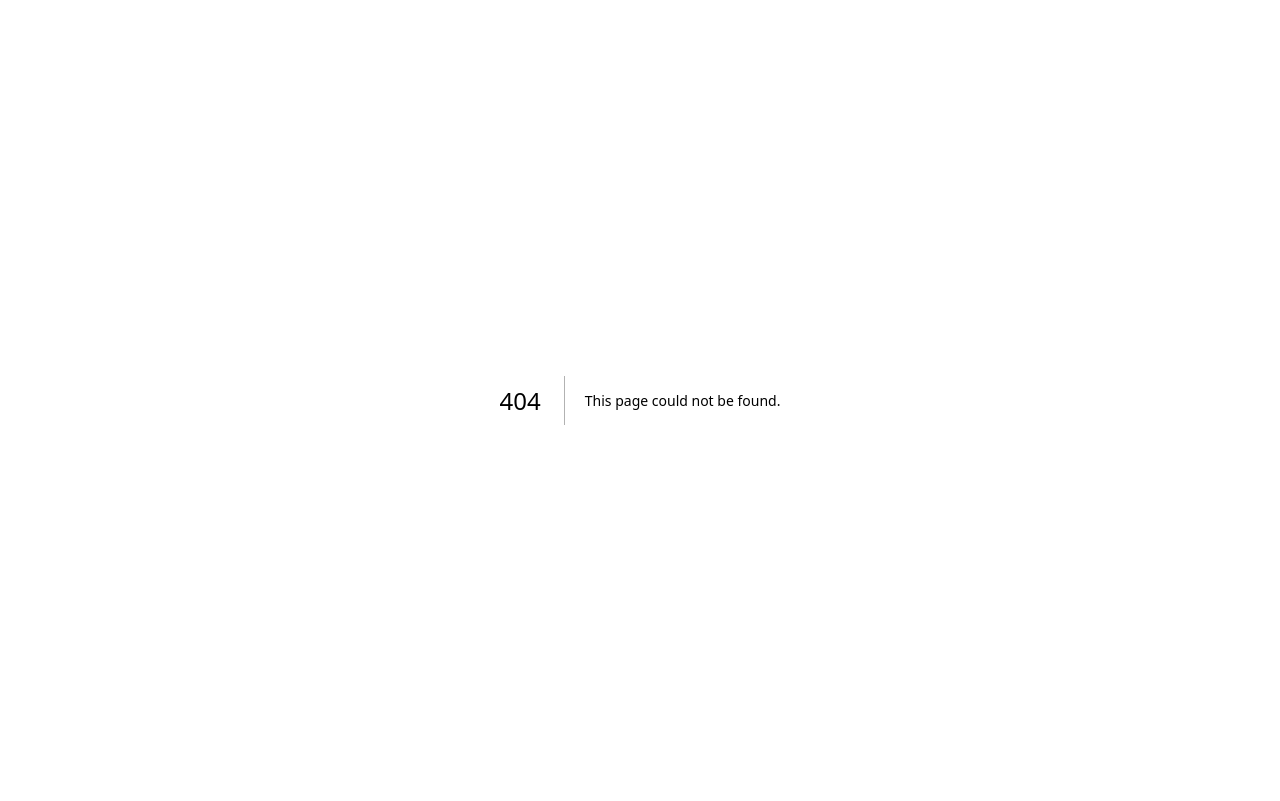
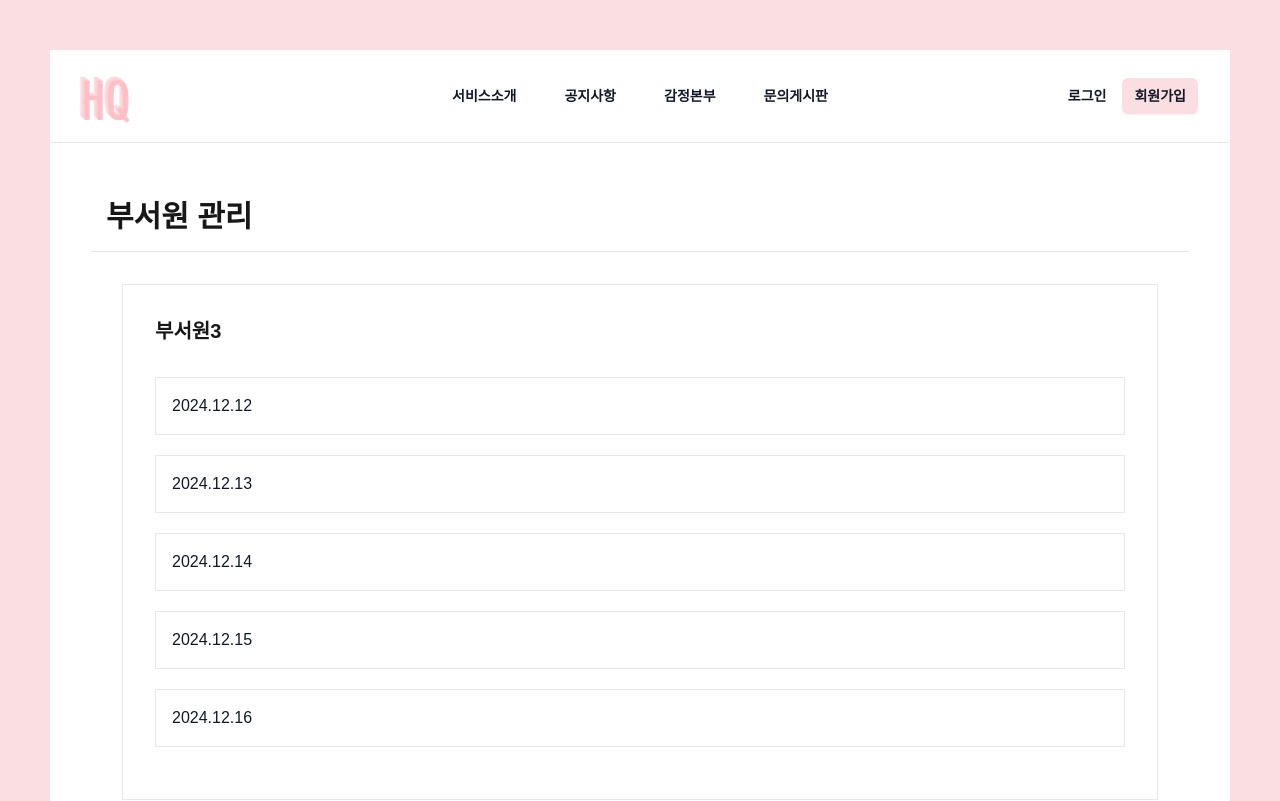
Before and after one commit to gjtjdwl/insideout-front, a Next.js app: page /manage/accepted in a window 1280 px wide. Before the commit this address had no page. Shown: the top 801 px of the page. Built offline with nearby package versions, Linux system fonts and the light colour scheme.

Commit message:
feat : 부서장 관리자 페이지

```diff
--- a/app/(header)/boards/inquiry/[inquiryId]/page.tsx
+++ b/app/(header)/boards/inquiry/[inquiryId]/page.tsx
@@ -7,7 +7,6 @@ import { FiChevronLeft } from 'react-icons/fi';
 import { InquiryData } from '@/app/types/auth';
 import { API } from '@/app/api';
 import InquiryContents from '@/app/components/InquiryContents';
-import moment from 'moment';
 import { formatDateTime } from '@/app/utils/dataFormatter';
 
 type Props = {
--- /dev/null
+++ b/app/(header)/manage/accepted/[sessionID]/page.tsx
@@ -0,0 +1,41 @@
+'use client';
+import { FiChevronLeft } from 'react-icons/fi';
+import { useRouter } from 'next/navigation';
+
+type Props = {
+  params: Promise<{
+    sessionId: number;
+  }>;
+};
+const chatSession = ({ params }: Props) => {
+  const router = useRouter();
+
+  return (
+    <div className="bg-customPink px-4 sm:px-[50px]">
+      <div className="items-center bg-white w-full p-10 min-h-[50vh]">
+        <div className="flex items-center justify-between p-4 border-b">
+          <div className="font-bold text-xl md:text-3xl">부서원 관리</div>
+        </div>
+        <div className="border m-8 p-4 min-h-[500px]">
+          <div className="p-4 flex items-center">
+            <FiChevronLeft
+              type="button"
+              size={25}
+              cursor={'pointer'}
+              onClick={() => router.back()}
+              className="text-gray-600 hover:text-gray-900 mb-[3px] "
+            />
+            <span className="text-base md:text-xl font-semibold ml-3">
+              부서원3
+            </span>
+          </div>
+          <div className="p-4 mx-9 ">
+            <div>상담내용</div>
+          </div>
+        </div>
+      </div>
+    </div>
+  );
+};
+
+export default chatSession;
--- /dev/null
+++ b/app/(header)/manage/accepted/page.tsx
@@ -0,0 +1,56 @@
+import Link from 'next/link';
+
+const member = () => {
+  const session = [
+    {
+      date: '2024.12.12',
+    },
+    {
+      date: '2024.12.13',
+    },
+    {
+      date: '2024.12.14',
+    },
+    {
+      date: '2024.12.15',
+    },
+    {
+      date: '2024.12.16',
+    },
+  ];
+  return (
+    <div className="bg-customPink px-4 sm:px-[50px]">
+      <div className="items-center bg-white w-full p-10 min-h-[50vh]">
+        <div className="flex items-center justify-between p-4 border-b">
+          <div className="font-bold text-xl md:text-3xl">부서원 관리</div>
+        </div>
+        <div className="border m-8 p-4">
+          <div className="p-4">
+            <span className="text-base md:text-xl font-semibold">부서원3</span>
+          </div>
+          <div className="p-4">
+            <ul role="list" className=" min-h-[40vh]">
+              {session.map((session, index) => (
+                <li key={index} className="gap-x-6  cursor-pointer">
+                  <Link
+                    href={`/manage/accepted/${index}`}
+                    className="flex items-center justify-between border mb-5 p-4"
+                  >
+                    <div className="flex min-w-0 gap-x-4">
+                      <div className="min-w-0 flex-auto">
+                        <p className="max-w-[200px] lg:max-w-[850px] sm:max-w-[300px] truncate font-medium text-gray-900">
+                          {session.date}
+                        </p>
+                      </div>
+                    </div>
+                  </Link>
+                </li>
+              ))}
+            </ul>
+          </div>
+        </div>
+      </div>
+    </div>
+  );
+};
+export default member;
--- a/app/(header)/manager/feedback/page.tsx
+++ b/app/(header)/manage/feedback/page.tsx
@@ -1,6 +1,6 @@
 import { RiMailSendFill } from 'react-icons/ri';
 
-export default function feedback() {
+const feedback = () => {
   const products = [
     {
       main: '개선사항1',
@@ -68,4 +68,6 @@ export default function feedback() {
       </div>
     </div>
   );
-}
+};
+
+export default feedback;
--- a/app/(header)/manager/member/page.tsx
+++ /dev/null
@@ -1,15 +0,0 @@
-export default function member() {
-  return (
-    <div className="bg-customPink px-4 sm:px-[50px]">
-      <div className="items-center bg-white w-full p-10 min-h-[50vh]">
-        <div className="flex items-center justify-between p-4 border-b">
-          <div
-            className="font-bold text-xl md:text-3xl"
-          >
-            부서원 관리
-          </div>
-        </div>
-      </div>
-    </div>
-  );
-}
--- a/app/(header)/manager/page.tsx
+++ /dev/null
@@ -1,15 +0,0 @@
-export default function managerPage() {
-  return (
-    <div className="bg-customPink px-4 sm:px-[50px]">
-      <div className="items-center bg-white w-full p-10 min-h-[50vh]">
-        <div className="flex items-center justify-between p-4 border-b">
-          <div
-            className="font-bold text-xl md:text-3xl"
-          >
-            부서 관리
-          </div>
-        </div>
-      </div>
-    </div>
-  );
-}
```
